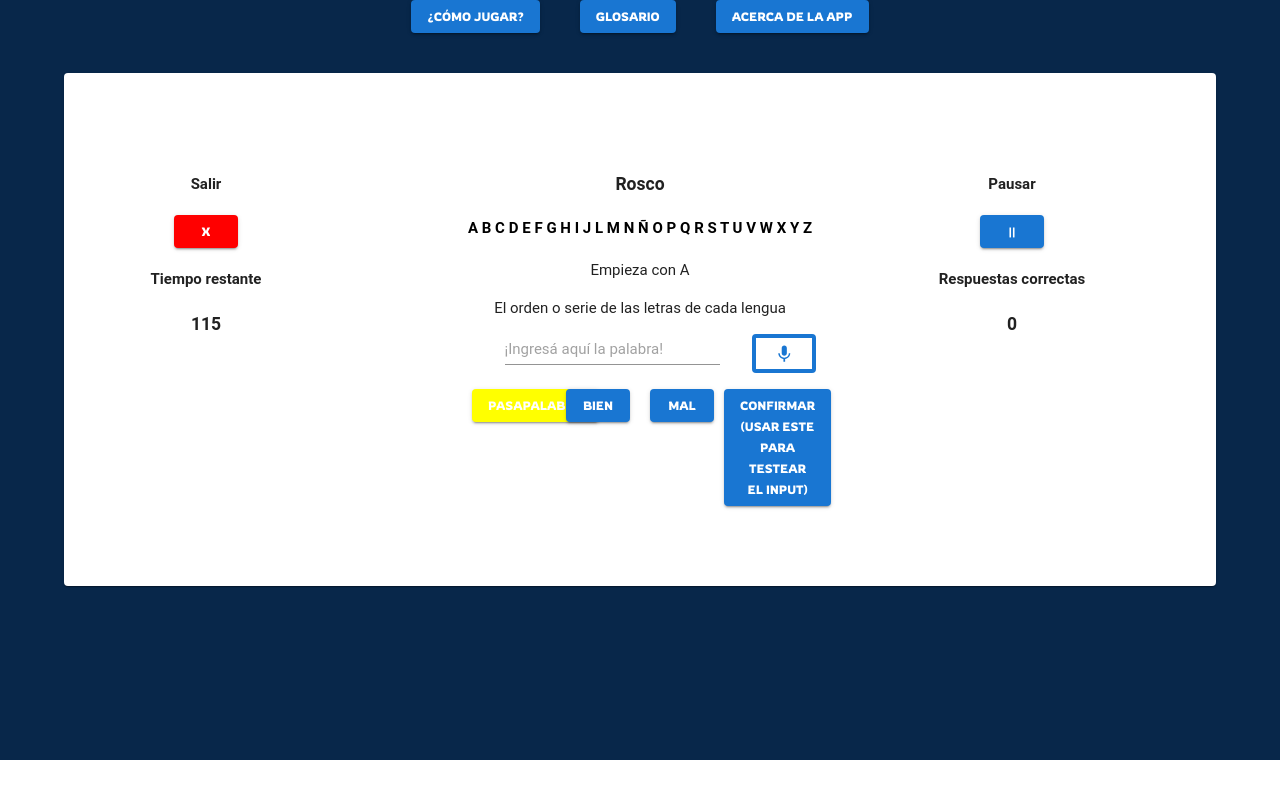
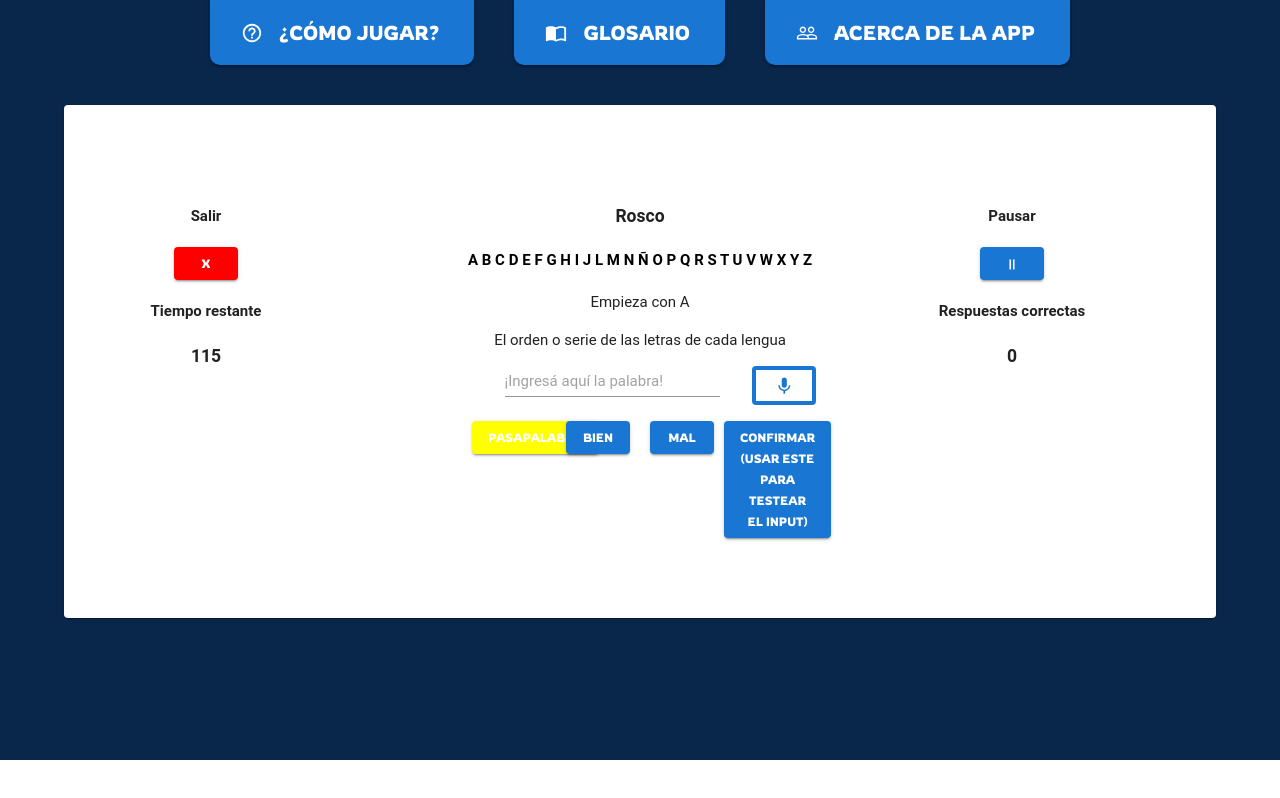
Before and after one commit to tadeovelis/Pasapalabra-ArroyoMaldonado-TPIntegradorDEU-2022, a React (Create React App) app: page /rosco in a window 1280 px wide. Built offline with nearby package versions, Linux system fonts and the light colour scheme; the HTML template or start-up script is replaced by a standard one.

Commit message:
Mejorar el estilo del header

```diff
--- a/src/App.css
+++ b/src/App.css
@@ -70,3 +70,7 @@
   line-height: 1.2;
   margin: 0
 }
+
+.button-header {
+  font-size: 1em
+}
--- a/src/components/Header.js
+++ b/src/components/Header.js
@@ -3,38 +3,61 @@ import { Grid } from "@mui/material"
 import { Button } from "@mui/material"
 import { Link } from "react-router-dom"
 
+import HelpOutlineIcon from '@mui/icons-material/HelpOutline';
+import ImportContactsIcon from '@mui/icons-material/ImportContacts';
+import PeopleOutlineIcon from '@mui/icons-material/PeopleOutline';
+
+import '../App.css'
+import styled from "@emotion/styled";
+
+const HeaderButton = styled(Button)({
+    fontSize: 20,
+    padding: '15px 35px',
+    borderRadius: '0 0 10px 10px'
+});
+
+const espacioIconos = 1;
+
 export default function Header() {
     return (
         <div>
-            <Grid container spacing={5} justifyContent="center">
-                <Grid
-                    item
-                >
-                    <Button
+            <Grid
+                container
+                spacing={5}
+                justifyContent="center"
+            >
+                <Grid item>
+                    <HeaderButton
                         component={Link}
                         variant="contained"
                         to="/como-jugar"
+                        size="large"
+                        startIcon={<HelpOutlineIcon sx={{ mr: espacioIconos }}/>}
                     >
                         ¿Cómo jugar?
-                    </Button>
+                    </HeaderButton>
                 </Grid>
                 <Grid item>
-                    <Button
+                    <HeaderButton
+                        component={Link}
+                        size="large"
+                        variant="contained"
+                        to="/glosario"
+                        startIcon={<ImportContactsIcon sx={{ mr: espacioIconos }}/>}
+                    >
+                        Glosario
+                    </HeaderButton>
+                </Grid>
+                <Grid item>
+                    <HeaderButton
                         component={Link}
                         variant="contained"
-                        to="/glosario"
-                    >
-                        Glosario
-                    </Button>
-                </Grid>
-                <Grid item>
-                    <Button
-                        component={Link}
-                        variant="contained"
+                        size="large"
                         to="/acerca-de-la-app"
+                        startIcon={<PeopleOutlineIcon sx={{ mr: espacioIconos }}/>}
                     >
                         Acerca de la app
-                    </Button>
+                    </HeaderButton>
                 </Grid>
             </Grid>
         </div>
```
